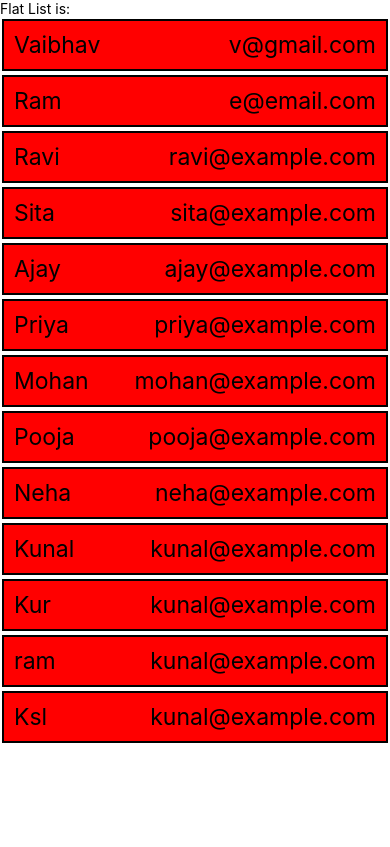
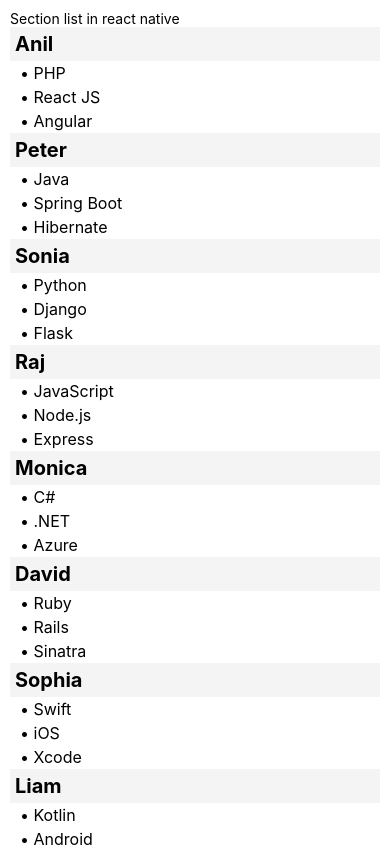
Before and after one commit to vaibhavzalte/first_app, a React Native app: screen / in a window 390 px wide. Shown: the top 847 px of the page. Built offline with nearby package versions, Linux system fonts and the light colour scheme.

Commit message:
section list

```diff
--- a/App.jsx
+++ b/App.jsx
@@ -13,6 +13,7 @@ import FlatlistComp from './components/FlatlistComp';
 import MapList from './components/MapList';
 import GridComp from './components/GridComp';
 import FlatlistComp2 from './components/FlatlistComp2';
+import SectionListComp from './components/SectionListComp';
 
 
 function App() {
@@ -25,8 +26,9 @@ function App() {
       {/* <FlatlistComp/> */}
       {/* <MapList/> */}
       {/* <GridComp/> */}
-      <FlatlistComp2/>
+      {/* <FlatlistComp2/> */}
       </View>
+      <SectionListComp/>
     </SafeAreaView>
   );
 }
--- /dev/null
+++ b/components/SectionListComp.jsx
@@ -0,0 +1,49 @@
+import { View, Text, StyleSheet, SectionList } from 'react-native';
+import React from 'react';
+
+const users = [
+    { id: 1, name: "Anil", data: ["PHP", "React JS", "Angular"] },
+    { id: 2, name: "Peter", data: ["Java", "Spring Boot", "Hibernate"] },
+    { id: 3, name: "Sonia", data: ["Python", "Django", "Flask"] },
+    { id: 4, name: "Raj", data: ["JavaScript", "Node.js", "Express"] },
+    { id: 5, name: "Monica", data: ["C#", ".NET", "Azure"] },
+    { id: 6, name: "David", data: ["Ruby", "Rails", "Sinatra"] },
+    { id: 7, name: "Sophia", data: ["Swift", "iOS", "Xcode"] },
+    { id: 8, name: "Liam", data: ["Kotlin", "Android", "Jetpack"] },
+    { id: 9, name: "Olivia", data: ["C++", "Qt", "OpenGL"] },
+    { id: 10, name: "Ethan", data: ["Go", "Docker", "Kubernetes"] }
+];
+
+export default function SectionListComp() {
+    return (
+        <View style={styles.container}>
+            <Text>Section list in react native</Text>
+            <SectionList
+                sections={users}
+                renderSectionHeader={({ section: { name } }) => (
+                    <Text style={styles.header}>{name}</Text>
+                )}
+                renderItem={({ item }) => (
+                    <Text style={styles.item}>• {item}</Text>
+                )}
+            />
+        </View>
+    );
+}
+
+const styles = StyleSheet.create({
+    container: {
+        padding: 10,
+    },
+    header: {
+        fontSize: 20,
+        fontWeight: 'bold',
+        backgroundColor: '#f4f4f4',
+        padding: 5,
+    },
+    item: {
+        fontSize: 16,
+        paddingLeft: 10,
+        marginVertical: 2,
+    },
+});
```
